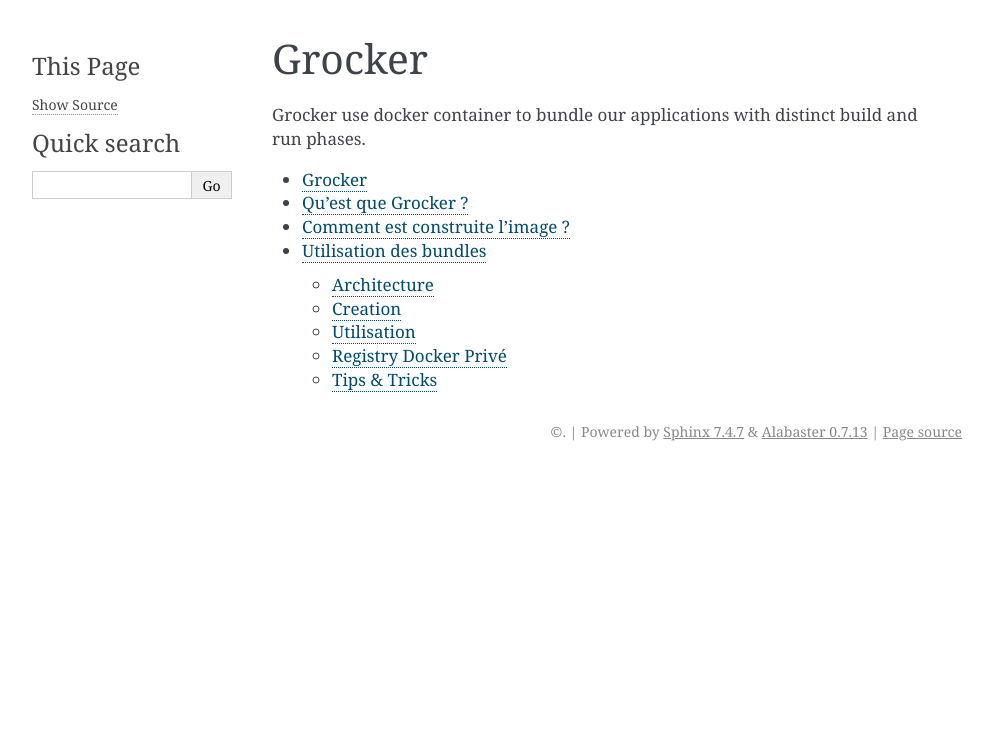
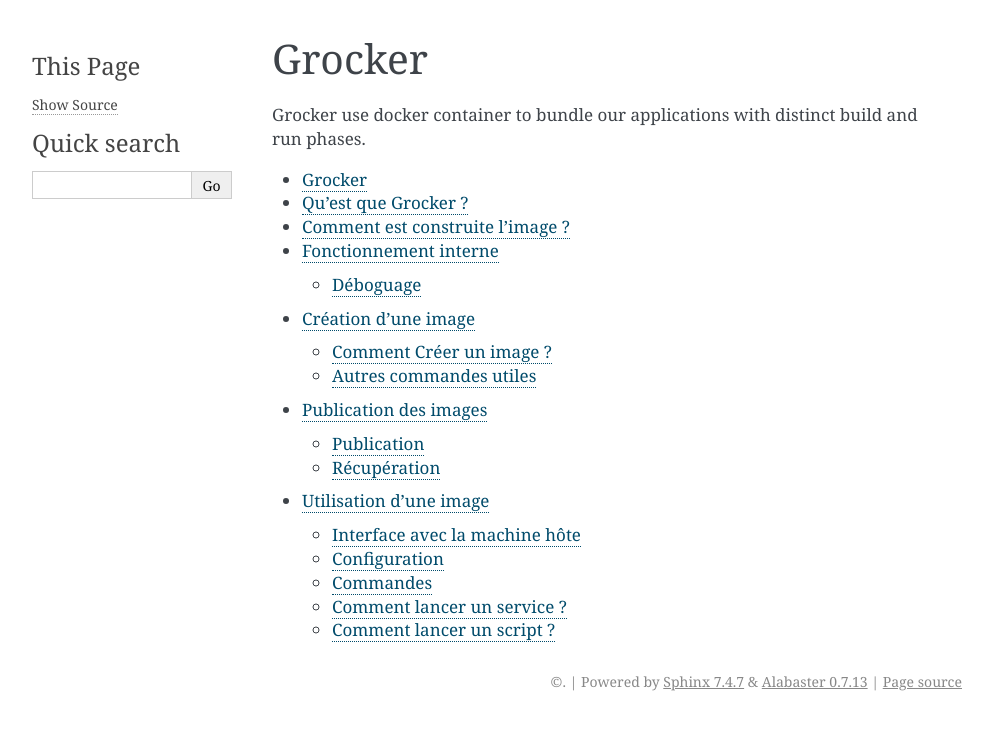
Before and after one commit to Polyconseil/grocker, a Sphinx documentation site: the page built from docs/index.rst, in a window 1280 px wide. Shown: the top 730 px of the page, without its empty margins (148-1141 px from the left). Built offline with Sphinx 7.4.7, drawn with Linux system fonts in a browser that asks for light colours; some of the changed lines change nothing that is shown.

Commit message:
docs: usages.

```diff
--- a/docs/index.rst
+++ b/docs/index.rst
@@ -5,4 +5,7 @@
 
     self
     concepts
-    usage
+    internals
+    usage/build
+    usage/publish
+    usage/run
--- /dev/null
+++ b/docs/internals.rst
@@ -0,0 +1,45 @@
+Fonctionnement interne
+======================
+
+Arborescence de *Grocker*::
+
+  .
+  ├── grocker.py  ---------------------- code pour compiler les bundles
+  ├── bundles
+  │   ├── base ------------------------- bundle de base, rootfs
+  │   │   ├── 00_apt_config.sh
+  │   │   ├── 01_provision.sh
+  │   │   ├── base.env
+  │   │   └── Dockerfile
+  │   ├── compiler --------------------- compiler, utilisé pour builder l'application
+  │   │   ├── 00_install_python.sh
+  │   │   ├── 01_compile.py
+  │   │   └── Dockerfile
+  │   └── runner ----------------------- runner, dans lequel on installe les wheels buildés.
+  │       ├── 00_install_package.sh
+  │       ├── 01_setup_cron.sh
+  │       ├── 02_entrypoint.py
+  │       ├── Dockerfile
+  │       └── templates
+  │           ├── cronwrapper.sh
+  │           ├── nginx.conf
+  │           ├── settings.ini
+  │           ├── supervisord.conf
+  │           └── uwsgi.ini
+  ├── Makefile
+  └── README.rst
+
+
+Déboguage
+---------
+
+Lancer un shell dans un container exécuté
+~~~~~~~~~~~~~~~~~~~~~~~~~~~~~~~~~~~~~~~~~
+Il est possible de lancer un *shell* dans un conteneur déjà lancé
+
+.. code-block:: bash
+
+  $ docker ps  # trouvez le nom ou l'ID du container qui vous intéresse
+  $ docker exec -ti <CONTAINER_NAME> /bin/bash
+
+Eh hop, vous voilà avec un *shell bash* dans ce conteneur. Vous serez sous l'utilisateur *blue*.
--- a/docs/usage.rst
+++ /dev/null
@@ -1,261 +0,0 @@
-Utilisation des bundles
-=======================
-
-Architecture
-------------
-
-Arborescence du dossier `builder`::
-
-  .
-  ├── builder.py  ---------------------- code pour compiler les bundles
-  ├── bundles
-  │   ├── base ------------------------- bundle de base, rootfs
-  │   │   ├── 00_apt_config.sh
-  │   │   ├── 01_provision.sh
-  │   │   ├── base.env
-  │   │   └── Dockerfile
-  │   ├── compiler --------------------- compiler, utilisé pour builder l'application
-  │   │   ├── 00_install_python.sh
-  │   │   ├── 01_compile.py
-  │   │   └── Dockerfile
-  │   └── runner ----------------------- runner, dans lequel on installe les wheels buildés.
-  │       ├── 00_install_package.sh
-  │       ├── 01_setup_cron.sh
-  │       ├── 02_entrypoint.py
-  │       ├── Dockerfile
-  │       └── templates
-  │           ├── cronwrapper.sh
-  │           ├── nginx.conf
-  │           ├── settings.ini
-  │           ├── supervisord.conf
-  │           └── uwsgi.ini
-  ├── Makefile
-  └── README.rst
-
-
-
-Les bundle sont créés via un 'builder'.
-Il s'agit d'une build-chain qui s'occupe de péparer, compiler, et installer un SI
-ou autre projet (au sens projet hébergé sur Github) dans un container docker.
-
-Le fonctionnement de la création est detaillé dans la doc infra-agile.  .. FIXME
-
-
-Creation
---------
-
-.. note:: **Prérequis**
-
-  Pour pouvoir lancer la commande 'docker' sans droits super-utilisateur, sous Debian::
-
-      sudo usermod -a -G docker ${USER}
-      sudo service docker restart
-      su ${USER}
-
-
-La création de l'image se fait via la commande "builder.py"::
-
-    ./builder.py --python {2.7,3.4} {project}=={version}
-
-
-L'outil repose sur les tags de version de paquets python disponibles sur notre repository pypi privé.
-Par exemple, pour créer une image milborne::
-
-    ./builder.py --python 2.7 milborne==0.4.0.dev2015041600283
-
-De manière équivalente, vous pouvez utiliser le Makefile::
-
-    make build PACKAGE=milborne VERSION=0.4.0.dev2015041600283
-
-
-
-Utilisation
------------
-
-Un bon exemple étant plus parlant, lancez le service 'ops' de milborne comme suit::
-
-  docker run \
-    -v <CONFIG_DIR>:/config \
-    -v <SCRIPT_DIR>:/scripts \
-    -v /dev/log:/dev/log \
-    -p 80:8080 -ti docker.polyconseil.fr/milborne:0.4.0.dev2015041600284 \
-    start ops
-
-Cette commande monte dans le container un dossier /config, un dossier /scripts,
-le device /dev/log, et redirige le port 80 de la machine hôte vers le port 8080 du container.
-
-Puis elle lance le service 'ops' de l'image *docker.polyconseil.fr/milborne:0.4.0.dev2015041600284*
-grâce à la commande ``start``.
-
-
-Ports
-~~~~~
-
-Les images embarquant un SI au sens "site web" utilisent le port 8080 en écoute en *interne*. Il faut binder ce port sur la VM, par exemple::
-
-    docker run -p 80:8080 -ti docker.polyconseil.fr/autoslave start ops
-
-.. note:: Configuration de ports
-
-  Le nginx interne au container est un simple proxy vers le SI qui tourne comme une
-  application uwsgi.
-  Le bundle de run expose les ports 8080 et 8081 mais pour l'instant, seul 8080 est utilisé.
-
-
-Volumes
-~~~~~~~
-
-L'image docker permet de monter différents volumes.
-
-/media
-......
-
-Contient les fichiers crées par les utilisateurs (par exemple les permis sur autolib).
-
-/scripts
-........
-
-Ce volume est utilisé dans les cas ou nous devons exécuter un script fourni par les développeurs.
-Il contiendra lesdits scripts, et après exécution peut contenir des fichiers créés par ces derniers.
-
-.. note:: Montage du dossier /scripts
-
-  Le dossier /scripts, pour être inscriptible par l'utilisateur 'blue' qui execute tout
-  dans le container, dit être au préalable créé puis changé au UID 1000 (celui de 'blue')
-  afin d'etre inscriptible::
-
-      mkdir /tmp/scripts
-      cp xxx.py /tmp/scripts
-      chown -R 1000 /tmp/scripts
-      docker run -v /tmp/scripts:/scripts [...]
-
-/config
-.......
-
-Contient les configurations métier à utiliser pour utiliser le bundle correctement.
-Les configurations du SI en particulier sont déposéers dans */config/app/XXX_xxx.ini*.
-Un fichier de configuration de base existe et est prefixé par 50; l'ordre alphabétique
-compte lors du chargement des fichiers, un préfixe supérieur surchargera la configuration::
-
-    config/
-    └── app
-        ├── 10_low_priority.ini
-        ├── 50_default_settings.ini
-        └── 90_override.ini
-
-/dev/log
-........
-
-Monte un device de log (a priori, le */dev/log* de la machine hôte) pour le rendre disponible
-dans le container.
-
-
-Commandes
-~~~~~~~~~
-
-Les images docker ont un point d'entrée unique avec des commandes simples, décrites ci-dessous.
-
-start <SERVICE>
-...............
-
-Utilisez cette commande pour lancer n'importe quel service du SI dans le container.
-Exemples:  ops, www, ws, priv_apis...
-
-cron
-....
-
-Exécutes un démon cron en avant-plan qui utilise la crontab du SI pour exécuter ses commandes.
-
-[<commande> [<args>]]
-.....................
-
-Lance le script, la commande ou un shell dans le conteneur. Dans tous les cas, l'environnement propre au lancement de
-l'application est mis en place (activation du venv Python, mise en place des variables d'environnement du project, ...)
-
-- Si l'image est lancée sans argument, un shell (bash) sera lancé.
-- Si il existe un fichier dans le dossier /scripts (qui doit donc être monté dans le container) qui à le même nom que
-  la commande alors celui-ci sera appelé. Dans ce cas, ce script *doit* commencer par un shebang classique
-  (par exemple `#!/usr/bin/bash` ou `#!/usr/bin/env python`).
-- Dans les autres cas la commande sera lancé.
-
-Par exemple, les migrations de Django se lancent de la façon suivante : ``<command docker> django-admin.py migrate``.
-
-
-Registry Docker Privé
----------------------
-
-Nous avons mis en place un repository d'images docker privé pour l'utilisation
-en dev, accessible à:
-
-  https://docker.polyconseil.fr/
-
-
-Upload
-~~~~~~
-
-Uploadez une image construite avec les commandes::
-
-  docker tag <IMAGE_ID> docker.polyconseil.fr/APP:VERSION
-  docker push docker.polyconseil.fr/APP:VERSION
-
-Par exemple, 'milborne' pourrait être l'APP et '0.4.1.devXXX' la VERSION.
-
-
-.. note:: Image IDs & Image Tags
-
-  Retrouvez les ID d'images locaux grâce à `docker images`.
-
-  Récupérez une liste de tags distants avec::
-
-    https://docker.polyconseil.fr/v1/repositories/<APP>/tags
-
-
-Download
-~~~~~~~~
-
-L'opération est extrêmement simple grâce au registry.
-Si vous êtes enregistrés sur docker.polyconseil.fr::
-
-  docker login docker.polyconseil.fr
-
-...alors chaque commande `docker run` essaiera de récupérer les images
-depuis ce registry si non trouvée en local.
-
-De la même manière::
-
-  docker pull docker.polyconseil.fr/APP:VERSION
-
-téléchargera l'image localement.
-
-
-Tips & Tricks
--------------
-
-Quelques ajouts pour des usages plus avancés.
-
-
-Lancer un shell dans un container exécuté
-~~~~~~~~~~~~~~~~~~~~~~~~~~~~~~~~~~~~~~~~~
-
-Si parfois vous voulez inspecter un container qui est déjà lancé::
-
-  docker ps  # trouvez le nom ou l'ID du container qui vous intéresse
-  docker exec -ti <CONTAINER_NAME> bash
-
-Eh hop, vous voilà avec un shell bash dans ce container. Vous serez
-sous l'utilisateur blue cependant, mais des releases suivantes de
-docker-engine apporteront la possibilité d'être root::
-
-    https://github.com/docker/docker/pull/12025
-
-
-Cleanup
-~~~~~~~
-
-Clean up your build environment with::
-
-  make clean
-
-Get rid of your already built machines with::
-
-  make purge
--- /dev/null
+++ b/docs/usage/build.rst
@@ -0,0 +1,34 @@
+Création d'une image
+====================
+
+Comment Créer un image ?
+------------------------
+
+.. note:: **Prérequis**
+
+  Pour pouvoir lancer la commande ``docker`` sans droits super-utilisateur, sous Debian
+
+  .. code-block:: bash
+
+      $ sudo adduser $(whoami) docker
+      $ su $(whoami)  # pour recharger les groupes
+
+
+La création d'une image se fait via la commande ``grocker.py``
+
+.. code-block:: bash
+
+    $ grocker.py --python {2.7,3.4} {project}=={version}
+    $ # par exemple pour créer une image de dev de milborne :
+    $ grocker.py --python 2.7 milborne==0.4.0.dev2015041600283
+    $ # ou en utilisant le Makefile
+    $ make build PACKAGE=milborne VERSION=0.4.0.dev2015041600283
+
+Les paquets *Python* sont récupérés en utilisant la configuration *pip* de la machine hôte.
+
+
+Autres commandes utiles
+-----------------------
+
+Il est possible de nettoyer l'environnement de construction en lançant la commande ``make clean`` et de supprimer les
+images déjà construites avec la commande ``make purge``.
--- /dev/null
+++ b/docs/usage/publish.rst
@@ -0,0 +1,23 @@
+Publication des images
+======================
+
+Publication
+-----------
+
+Pour publier une image sur le registre docker, il suffit de lancer la commande suivante :
+
+.. code-block:: bash
+
+    $ docker push ${IMAGE}:${VERSION}
+
+
+La liste des versions des images publiées est récupérable sur l'url suivante :
+https://(registry_fqdn)/v2/(app)/tags/list
+
+
+Récupération
+------------
+
+.. code-block:: bash
+
+  $ docker pull ${IMAGE}:${VERSION}
--- /dev/null
+++ b/docs/usage/run.rst
@@ -0,0 +1,135 @@
+Utilisation d'une image
+=======================
+
+Interface avec la machine hôte
+------------------------------
+
+Les images *Grocker* interagissent avec la machine hôte au travers des interfaces suivantes :
+
+ - les volumes "montés" par *Docker* ;
+ - les ports "attachés" par *Docker*.
+
+
++--------------------------------------------------------------------------------------------------------+
+| Liste des ports utilisés                                                                               |
++----------------+---------------------------------------------------------------------------------------+
+| Numéro de port | Utilisation                                                                           |
++================+=======================================================================================+
+| 8080           | Port d'écoute du service applicatif (si l'instance fournit un service applicatif).    |
++----------------+---------------------------------------------------------------------------------------+
+| 8081           | Port d'écoute du service de supervision (si l'instance fournit un service applicatif. |
++----------------+---------------------------------------------------------------------------------------+
+
++---------------------------------------------------------------------------------------------------------------+
+| Liste des volumes utilisés                                                                                    |
++------------------+------+-------------------------------------------------------------------------------------+
+| Point de montage | Mode | Utilisation                                                                         |
++==================+======+=====================================================================================+
+| ``/config``      | *RO* | Contient la configuration technique de l'application.                               |
++------------------+------+-------------------------------------------------------------------------------------+
+| ``/media``       | *RW* | Contient les fichiers crées par les utilisateurs (permis de conduire, photos, ...). |
++------------------+------+-------------------------------------------------------------------------------------+
+| ``/scripts``     | *RW* | Contient les scripts et leurs sorties (voir :ref:`run-scripts`).                    |
++------------------+------+-------------------------------------------------------------------------------------+
+| ``/dev/log``     | *WO* | Permet l'utilisation du service *syslog* de la machine hôte.                        |
++------------------+------+-------------------------------------------------------------------------------------+
+
+
+Configuration
+-------------
+
+La configuration de l'application doit être déposée dans le sous-dossier ``app`` du dossier de configuration. Un fichier
+de configuration de base est fourni par l'image *Grocker*, celui-ci a une priorité de 50, il est possible de le
+surcharger en utilisant des fichiers de priorité supérieure::
+
+    config
+    └── app
+        ├── 10_low_priority.ini
+        ├── 50_default_settings.ini
+        └── 90_override.ini
+
+
+Commandes
+---------
+
+Les images *Grocker* ont un point d'entrée unique avec les commandes simples décrites ci-dessous.
+
+start <SERVICE>
+~~~~~~~~~~~~~~~
+
+Cette commande permet de lancer n'importe quel service de l'application dans le container (``ops``, ``www``, *etc*).
+
+cron
+~~~~
+
+Lance un démon *cron* en avant-plan, la *crontab* de l'application est chargée automatiquement avant le lancement du
+démon.
+
+[<commande> [<args>]]
+~~~~~~~~~~~~~~~~~~~~~
+
+Lance le script, la commande ou un *shell* dans le conteneur. Dans tous les cas, l'environnement propre au lancement de
+l'application est mis en place (activation du *venv* *Python*, mise en place des variables d'environnement de
+l'application, ...)
+
+- Si l'image est lancée sans argument, un *shell* (``bash``) sera lancé.
+- Si il existe un fichier dans le dossier ``/scripts`` (qui doit donc être monté dans le container) qui à le même nom
+  que la commande alors celui-ci sera appelé. Dans ce cas, ce script *doit* commencer par un *shebang* classique
+  (par exemple ``#!/usr/bin/bash`` ou ``#!/usr/bin/env python``).
+- Dans les autres cas la commande sera lancée.
+
+Par exemple, les migrations de *Django* se lancent de la façon suivante :
+
+.. code-block:: bash
+
+    $ docker run \
+        -v ${CONFIG_DIR}:/config:ro \
+        -v ${MEDIA_DIR}:/media:rw \
+        -v ${SCRIPT_DIR}:/scripts:rw \
+        -v /dev/log:dev/log:rw \
+        -ti \
+        ${IMAGE} \
+        django-admin.py migrate
+
+Comment lancer un service ?
+---------------------------
+
+.. code-block:: bash
+
+    $ docker run \
+        -v ${CONFIG_DIR}:/config:ro \
+        -v ${MEDIA_DIR}:/media:rw \
+        -v ${SCRIPT_DIR}:/scripts:rw \
+        -v /dev/log:dev/log:rw \
+        -p ${PORT}:8080
+        -p ${SUPERVISION_PORT}:8080
+        -ti \
+        ${IMAGE} \
+        start ${SERVICE}
+
+
+.. _run-scripts:
+
+Comment lancer un script ?
+--------------------------
+
+Pour lancer un script, il faut monter le dossier contenant le script et ses dépendances sur une nouvelle instance de
+l'image. Ce script doit créer tous ses fichiers de sortie de le dossier courant (``/script`` en l'occurrence).
+
+Le dossier monté dans l'instance doit être inscriptible pour l'utilisateur utilisé dans l'instance (*blue*, *UID* 1000 ;
+**Faire un** ``sudo chown -R 1000`` **ou un** ``chmod -R go+rwX`` **sur le dossier**).
+
+Le script se lance ensuite de la façon suivante
+
+.. code-block:: bash
+
+    $ chmod go+rwX ${SCRIPT_DIR}
+    $ chmod -R go+rX ${SCRIPT_DIR}
+    $ docker run \
+        -v ${CONFIG_DIR}:/config:ro \
+        -v ${MEDIA_DIR}:/media:rw \
+        -v ${SCRIPT_DIR}:/scripts:rw \
+        -v /dev/log:dev/log:rw \
+        -ti \
+        ${IMAGE} \
+        ${SCRIPT_NAME} ${SCRIPT_ARGS}
```
